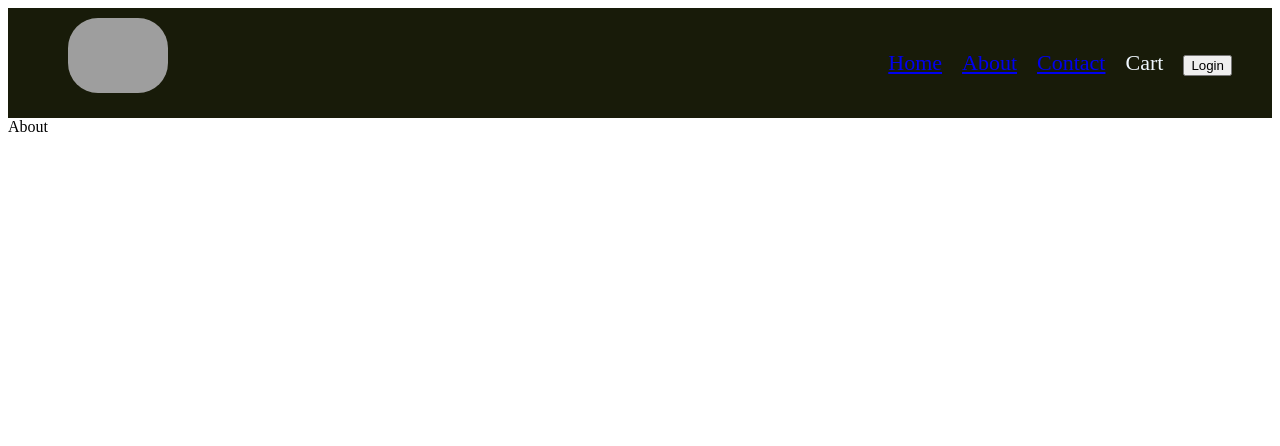
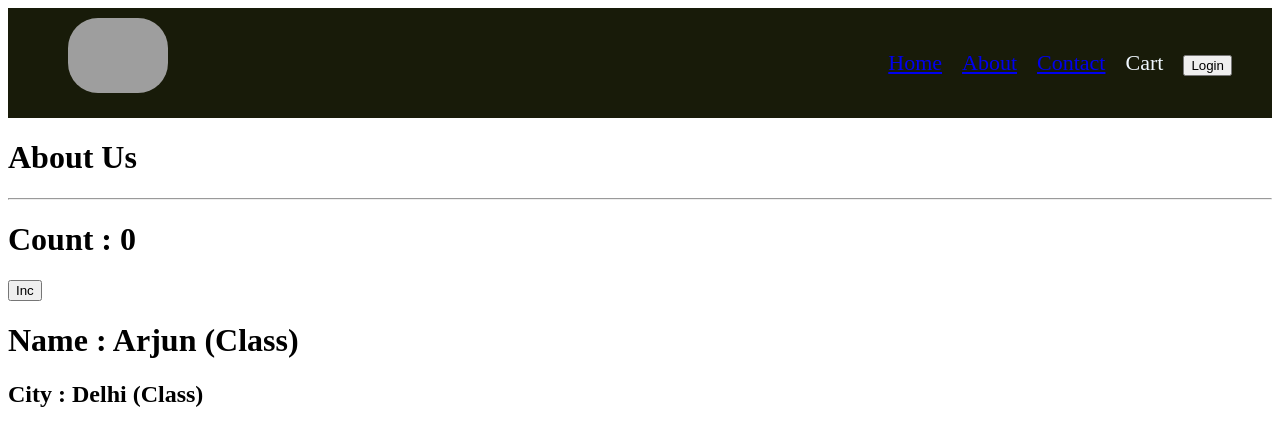
Before and after one commit to Arjun11221/FoodApp, a React (Vite) app: page /about in a window 1280 px wide. Shown: the top 446 px of the page. Built offline with nearby package versions, Linux system fonts and the light colour scheme; grey boxes are pictures that could not be loaded.

Commit message:
class based component

```diff
--- a/src/components/About.jsx
+++ b/src/components/About.jsx
@@ -1,6 +1,11 @@
+import User from "./User";
+import UserClass from "./UserClass";
+
 const About = ()=>{
     return <div>
-        About
+        <h1>About Us</h1>
+        <hr />
+        <UserClass name = "Arjun (Class)" city = "Delhi (Class)" />
     </div>
 }
 
--- a/src/components/Body.jsx
+++ b/src/components/Body.jsx
@@ -28,6 +28,7 @@
       res.info.name.toLowerCase().includes(search.toLowerCase())
     );
     setFilteredRestaurants(filtered);
+
   };
 
   const handleTopRated = () => {
--- a/src/components/Contact.jsx
+++ b/src/components/Contact.jsx
@@ -1,9 +1,11 @@
-import React from 'react'
+import React from "react";
 
-const Contact = () => {
-  return (
-    <div>Contact</div>
-  )
+class Contact extends React.Component{
+  render(){
+    return <div>
+      <h2>Contact Us</h2>
+    </div>
+  }
 }
 
 export default Contact;
--- a/src/components/RestaurantMenu.jsx
+++ b/src/components/RestaurantMenu.jsx
@@ -5,7 +5,6 @@
 
 const RestaurantMenu = () => {
   const [resInfo, setResInfo] = useState(null);
-
   const { resId } = useParams();
 
   useEffect(() => {
@@ -15,7 +14,6 @@
   const fetchMenu = async () => {
     const data = await fetch(Menu_URL + resId);
     const json = await data.json();
-    console.log(json);
     setResInfo(json);
   };
   if (resInfo === null) return <Shimmer />;
--- /dev/null
+++ b/src/components/User.jsx
@@ -0,0 +1,17 @@
+import { useState } from "react";
+
+const User = ({name})=>{
+    const [count] = useState(0);
+    const [count2] = useState(1);
+    return <div>
+        <hr />
+        <h1>Count : {count}</h1>
+        <h2>Count : {count2}</h2>
+        <h2>Name : {name}</h2>
+        <h2>City : Delhi</h2>
+        <hr />
+    </div>
+
+}
+
+export default User;
--- /dev/null
+++ b/src/components/UserClass.jsx
@@ -0,0 +1,32 @@
+import React from "react";
+
+class UserClass extends React.Component{
+
+    constructor (props){
+        super(props);
+        this.state = {
+            count : 0,
+            count1 : 2
+        }
+    }
+
+    render(){
+        const {name , city} = this.props;
+        const {count} = this.state;
+        return <div>
+            <h1>Count : {count}</h1>
+
+            <button onClick={()=>{
+                this.setState({
+                    count :  this.state.count + 1
+                })
+            }}>Inc</button>
+
+            <h1>Name : {name}</h1>
+            <h2>City : {city}</h2>
+        </div>
+    }
+
+}
+
+export default UserClass;
```
